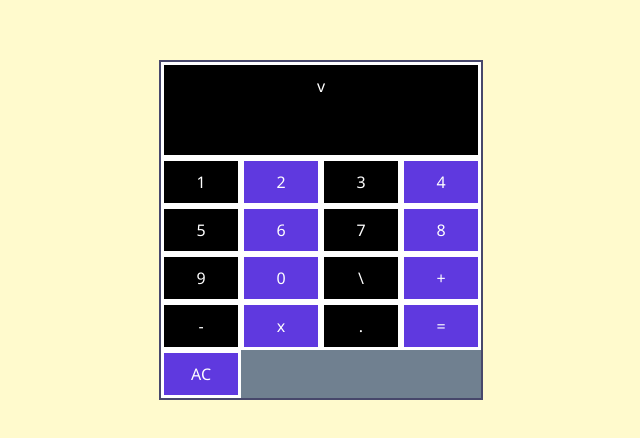
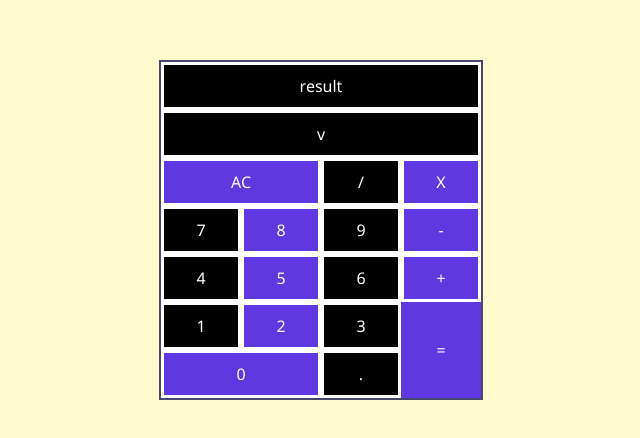
Before and after one commit to theSolicitor/calculator, a plain HTML site: page index.html in a window 1280 px wide. Shown: the part 270-708 px from the top of the page, without its empty margins (319-959 px from the left). Drawn offline with Linux system fonts and the light colour scheme.

Commit message:
Add files via upload

```diff
--- a/index.html
+++ b/index.html
@@ -11,24 +11,25 @@
 	<div class="container">
 
 	<div class="calculator">
-		<div class="item" id="item1">1</div>
-		<div class="item" id="item2">2</div>
-		<div class="item" id="item3">3</div>
+		<div class="item" id="itemDiv"><a>/</a></div>
+		<div class="item" id="itemMul"><a></a>X</div>
+		<div class="item" id="item7">7</div>
+		<div class="item" id="item8">8</div>
+		<div class="item" id="item9">9</div>
+		<div class="item" id="itemSub">-</div>
 		<div class="item" id="item4">4</div>
 		<div class="item" id="item5">5</div>
 		<div class="item" id="item6">6</div>
-		<div class="item" id="item7">7</div>
-		<div class="item" id="item8">8</div>
-		<div class="item" id="item9">9</div>
+		<div class="item" id="itemAdd">+</div>
+		<div class="item" id="item2">1</div>
+		<div class="item" id="item3">2</div>
+		<div class="item" id="item1">3</div>
 		<div class="item" id="item0">0</div>
-		<div class="item" id="item">\</div>
-		<div class="item" id="item">+</div>
-		<div class="item" id="item">-</div>
-		<div class="item" id="item">x</div>
-		<div class="item" id="item">.</div>
-		<div class="item" id="item">=</div>
+		<div class="item" id="itemP">.</div>
+		<div class="item" id="itemEq">=</div>
 		<div class="item" id="itemV">v</div>
 		<div class="item" id="itemAC">AC</div>
+		<div class="item" id="itemRe">result</div>
 	</div>
 	</div>
 </body>
--- a/style.css
+++ b/style.css
@@ -22,13 +22,17 @@ body {
 	grid-template-columns:1fr 1fr 1fr 1fr;
     border: 2px solid #47476b;
    /* grid-row-gap: 10px;*/
-    background: slategrey;
+   background: rgb(95, 57, 223);
+    /*background: slategrey;*/
     width: 320px;
     position: relative;
     margin: 50% 0;
+
 }
 
 .calculator div{
+	    align-items: center;
+    justify-items: center;
 	padding: 10px;
 	background-color: black;
 	border: solid;
@@ -38,7 +42,31 @@ body {
   background: rgb(95, 57, 223);
 }
 
+#itemRe{
+	grid-column: 1/5;
+	grid-row: 1/2;
+}
+
 #itemV{
 	grid-column: 1/5;
-	grid-row: 1/3;
+	grid-row: 2/3;
 }
+
+#itemAC{
+	grid-row: 3/4;
+	grid-column: 1/3;
+}
+
+#itemEq{
+	grid-row:6/8 ;
+	grid-column:4/5 ;
+	align-self: center;
+	border: 0;
+
+
+}
+
+#item0{
+	grid-column: 1/3;
+	grid-row: 7/8;
+}
```
